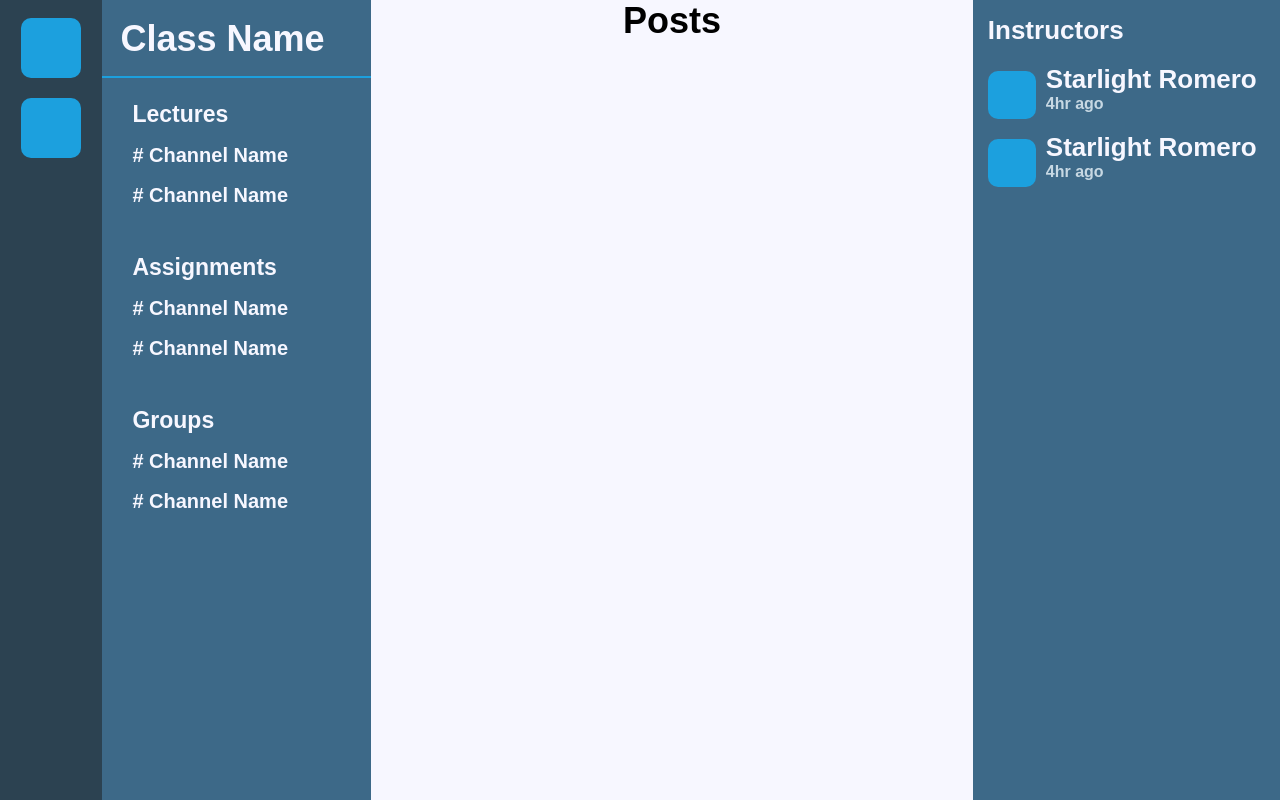
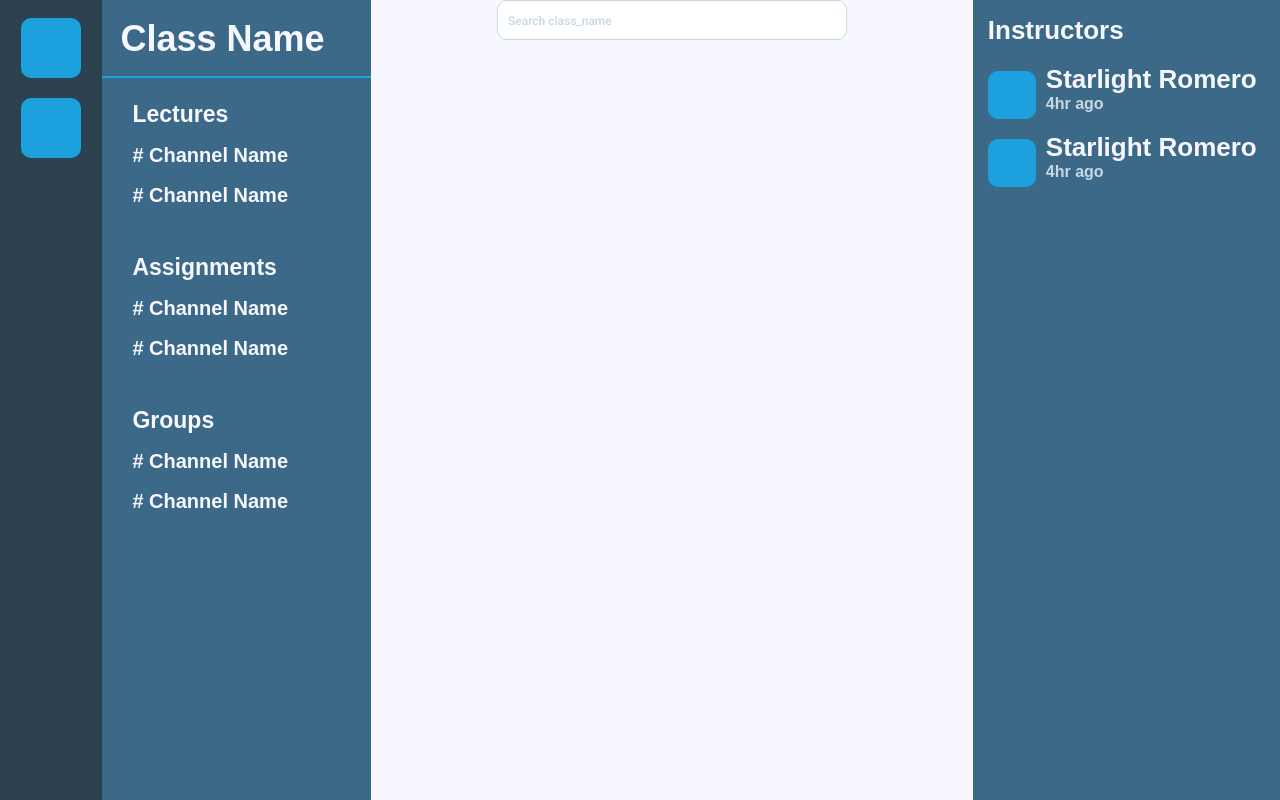
Before and after one commit to tsamantanis/hydra, a React (Create React App) app: page / in a window 1280 px wide. Built offline with nearby package versions, Linux system fonts and the light colour scheme; no server answers; a web font is replaced by a local one.

Commit message:
added SearchBar and CreatePost

```diff
--- a/src/components/Main/Main.js
+++ b/src/components/Main/Main.js
@@ -28,7 +28,15 @@ class Main extends Component {
                     />
                 </div>
                 <div className='Feed'>
-                    <h1>Posts</h1>
+                    <div class='SearchBar'>
+                        <form>
+                            <input type='text' placeholder='Search class_name' />
+                        </form>
+                    </div>
+                    <div className='CreatePost'>
+                        <form>
+                        </form>
+                    </div>
                 </div>
                 <div className='Users'>
                     <UserGroup
```
